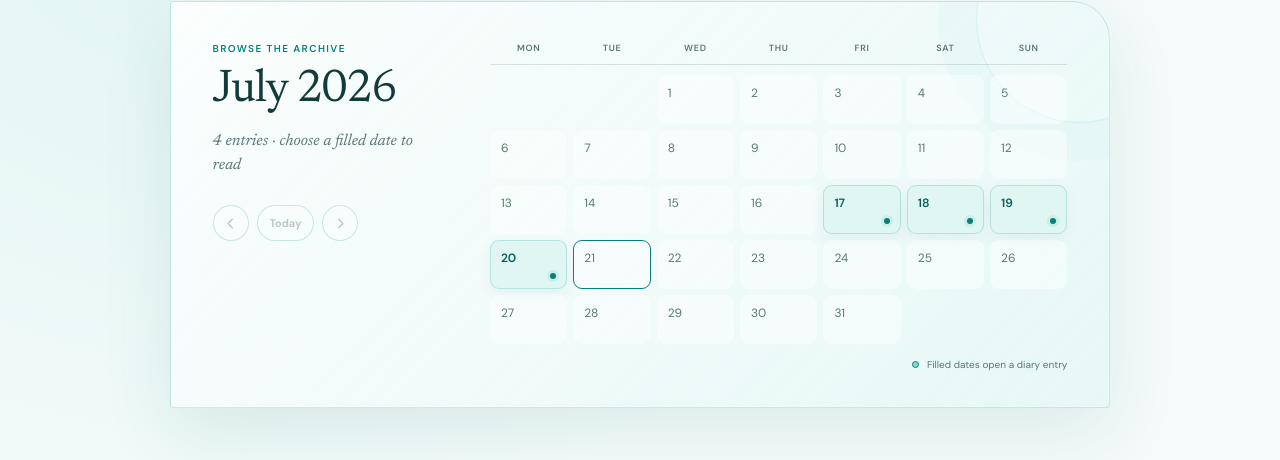
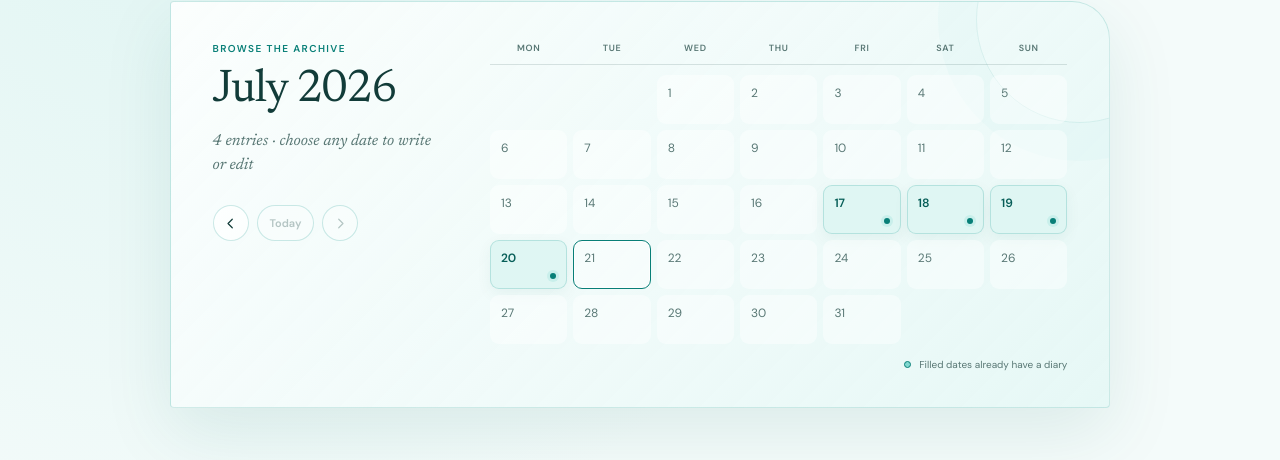
Before and after one commit to faryao/public-diary, a Jekyll site: the page built from index.html, in a window 1280 px wide. Shown: the part 149-609 px from the top of the page. Built offline with Jekyll 4.4.1, drawn with Linux system fonts in a browser that asks for light colours.

Commit message:
Allow editing past diary dates from calendar

```diff
--- a/assets/app.js
+++ b/assets/app.js
@@ -27,6 +27,7 @@
     const readLink = day.querySelector('.read-link');
     return [day.dataset.diaryDate, {
       url: day.dataset.diaryUrl || (readLink && readLink.href),
+      editUrl: day.dataset.editUrl,
       day
     }];
   }));
@@ -124,9 +125,6 @@
   if (!calendarLabel || !calendarSummary || !calendarGrid || !previousMonth || !nextMonth || !todayMonth) return;
 
   const currentMonthIndex = toMonthIndex(today);
-  const entryMonthIndexes = Array.from(entriesByDate.keys()).map((key) => toMonthIndex(fromDateKey(key)));
-  const minimumMonthIndex = entryMonthIndexes.length > 0 ? Math.min(currentMonthIndex, ...entryMonthIndexes) : currentMonthIndex;
-  const maximumMonthIndex = entryMonthIndexes.length > 0 ? Math.max(currentMonthIndex, ...entryMonthIndexes) : currentMonthIndex;
   const monthFormatter = new Intl.DateTimeFormat('en', { month: 'long', year: 'numeric' });
   const fullDateFormatter = new Intl.DateTimeFormat('en', { weekday: 'long', month: 'long', day: 'numeric', year: 'numeric' });
   let displayedMonthIndex = currentMonthIndex;
@@ -164,7 +162,7 @@
       const date = new Date(displayedYear, displayedMonth, dayNumber, 12);
       const dateKey = toDateKey(date);
       const entry = entriesByDate.get(dateKey);
-      const dayControl = document.createElement(entry ? 'a' : 'span');
+      const dayControl = document.createElement('a');
       const time = document.createElement('time');
       const fullDate = fullDateFormatter.format(date);
 
@@ -176,13 +174,20 @@
       if (entry && entry.url) {
         entryCount += 1;
         dayControl.classList.add('has-entry');
-        dayControl.href = entry.url;
-        dayControl.setAttribute('aria-label', `Read diary for ${fullDate}`);
+        dayControl.href = entry.editUrl;
+        dayControl.setAttribute('aria-label', `Edit diary for ${fullDate} on GitHub`);
         const mark = document.createElement('i');
         mark.className = 'calendar-entry-mark';
         mark.setAttribute('aria-hidden', 'true');
         dayControl.append(mark);
+      } else {
+        dayControl.classList.add('is-empty');
+        dayControl.href = newDiaryUrl(dateKey);
+        dayControl.setAttribute('aria-label', `Write diary for ${fullDate} on GitHub`);
       }
+
+      dayControl.target = '_blank';
+      dayControl.rel = 'noreferrer';
 
       if (dateKey === todayKey) {
         dayControl.classList.add('is-today');
@@ -197,22 +202,20 @@
     calendarLabel.textContent = monthName;
     calendarGrid.replaceChildren(fragment);
     calendarSummary.textContent = entryCount > 0
-      ? `${entryCount} ${entryCount === 1 ? 'entry' : 'entries'} · choose a filled date to read`
-      : 'No diary entries in this month';
-    previousMonth.disabled = displayedMonthIndex <= minimumMonthIndex;
-    nextMonth.disabled = displayedMonthIndex >= maximumMonthIndex;
+      ? `${entryCount} ${entryCount === 1 ? 'entry' : 'entries'} · choose any date to write or edit`
+      : 'No entries yet · choose a date to write one';
+    previousMonth.disabled = false;
+    nextMonth.disabled = displayedMonthIndex >= currentMonthIndex;
     todayMonth.disabled = displayedMonthIndex === currentMonthIndex;
   }
 
   previousMonth.addEventListener('click', () => {
-    if (displayedMonthIndex > minimumMonthIndex) {
-      displayedMonthIndex -= 1;
-      renderCalendar();
-    }
+    displayedMonthIndex -= 1;
+    renderCalendar();
   });
 
   nextMonth.addEventListener('click', () => {
-    if (displayedMonthIndex < maximumMonthIndex) {
+    if (displayedMonthIndex < currentMonthIndex) {
       displayedMonthIndex += 1;
       renderCalendar();
     }
--- a/assets/style.css
+++ b/assets/style.css
@@ -48,8 +48,9 @@
 .calendar-row { gap: 6px; }
 .calendar-cell { min-width: 0; }
 .calendar-cell.is-placeholder { min-height: 49px; }
-.calendar-day { position: relative; display: flex; align-items: flex-start; justify-content: space-between; width: 100%; min-height: 49px; padding: 9px 10px; color: var(--muted); background: rgba(255,255,255,.4); border: 1px solid transparent; border-radius: 9px; font-size: 12px; text-decoration: none; }
-.calendar-day.has-entry { color: var(--tiffany-dark); background: var(--tiffany-soft); border-color: rgba(7,143,133,.2); box-shadow: 0 5px 15px rgba(7,94,88,.06); font-weight: 600; transition: color .2s, background .2s, border-color .2s, transform .2s, box-shadow .2s; }
+.calendar-day { position: relative; display: flex; align-items: flex-start; justify-content: space-between; width: 100%; min-height: 49px; padding: 9px 10px; color: var(--muted); background: rgba(255,255,255,.4); border: 1px solid transparent; border-radius: 9px; font-size: 12px; text-decoration: none; transition: color .2s, background .2s, border-color .2s, transform .2s, box-shadow .2s; }
+.calendar-day.is-empty:hover { color: var(--tiffany-dark); background: rgba(255,255,255,.85); border-color: rgba(7,143,133,.22); transform: translateY(-2px); }
+.calendar-day.has-entry { color: var(--tiffany-dark); background: var(--tiffany-soft); border-color: rgba(7,143,133,.2); box-shadow: 0 5px 15px rgba(7,94,88,.06); font-weight: 600; }
 .calendar-day.has-entry:hover { color: white; background: var(--tiffany-deep); border-color: var(--tiffany-deep); box-shadow: 0 8px 20px rgba(7,94,88,.18); transform: translateY(-2px); }
 .calendar-day.is-today { border-color: var(--tiffany-deep); box-shadow: inset 0 0 0 1px rgba(255,255,255,.8); }
 .calendar-entry-mark { align-self: flex-end; width: 6px; height: 6px; background: var(--tiffany-deep); border-radius: 50%; box-shadow: 0 0 0 3px rgba(129,216,208,.24); }
--- a/index.html
+++ b/index.html
@@ -7,7 +7,7 @@
     <header class="calendar-header">
       <p class="section-kicker">Browse the archive</p>
       <h1 id="calendar-title"><span id="calendar-label" aria-live="polite">{{ site.time | date: "%B %Y" }}</span></h1>
-      <p class="calendar-summary" id="calendar-summary" aria-live="polite">Choose a marked day to read its diary.</p>
+      <p class="calendar-summary" id="calendar-summary" aria-live="polite">Choose any day to write or edit its diary.</p>
       <div class="calendar-controls" role="group" aria-label="Calendar navigation">
         <button class="calendar-arrow" id="calendar-previous" type="button" aria-label="Previous month" disabled>
           <svg viewBox="0 0 24 24" aria-hidden="true"><path d="m14.5 6-6 6 6 6"/></svg>
@@ -24,7 +24,7 @@
         <span>Mon</span><span>Tue</span><span>Wed</span><span>Thu</span><span>Fri</span><span>Sat</span><span>Sun</span>
       </div>
       <div class="calendar-grid" id="calendar-grid"></div>
-      <p class="calendar-legend"><i aria-hidden="true"></i> Filled dates open a diary entry</p>
+      <p class="calendar-legend"><i aria-hidden="true"></i> Filled dates already have a diary</p>
       <noscript><p class="calendar-noscript">Enable JavaScript to browse entries with the calendar. Every diary is still available in the timeline below.</p></noscript>
     </div>
   </section>
```
Also changed, not shown: README.md.
